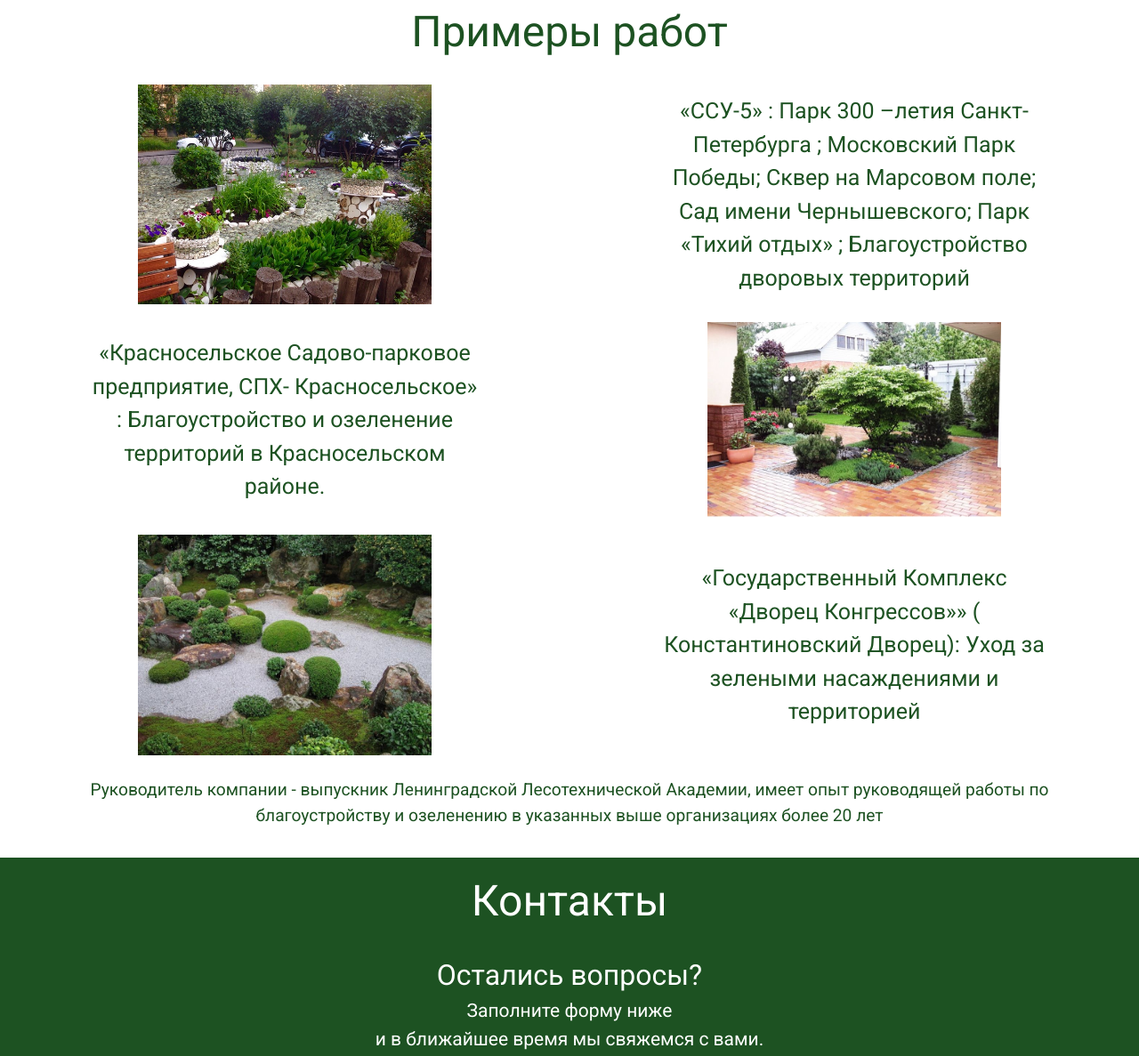
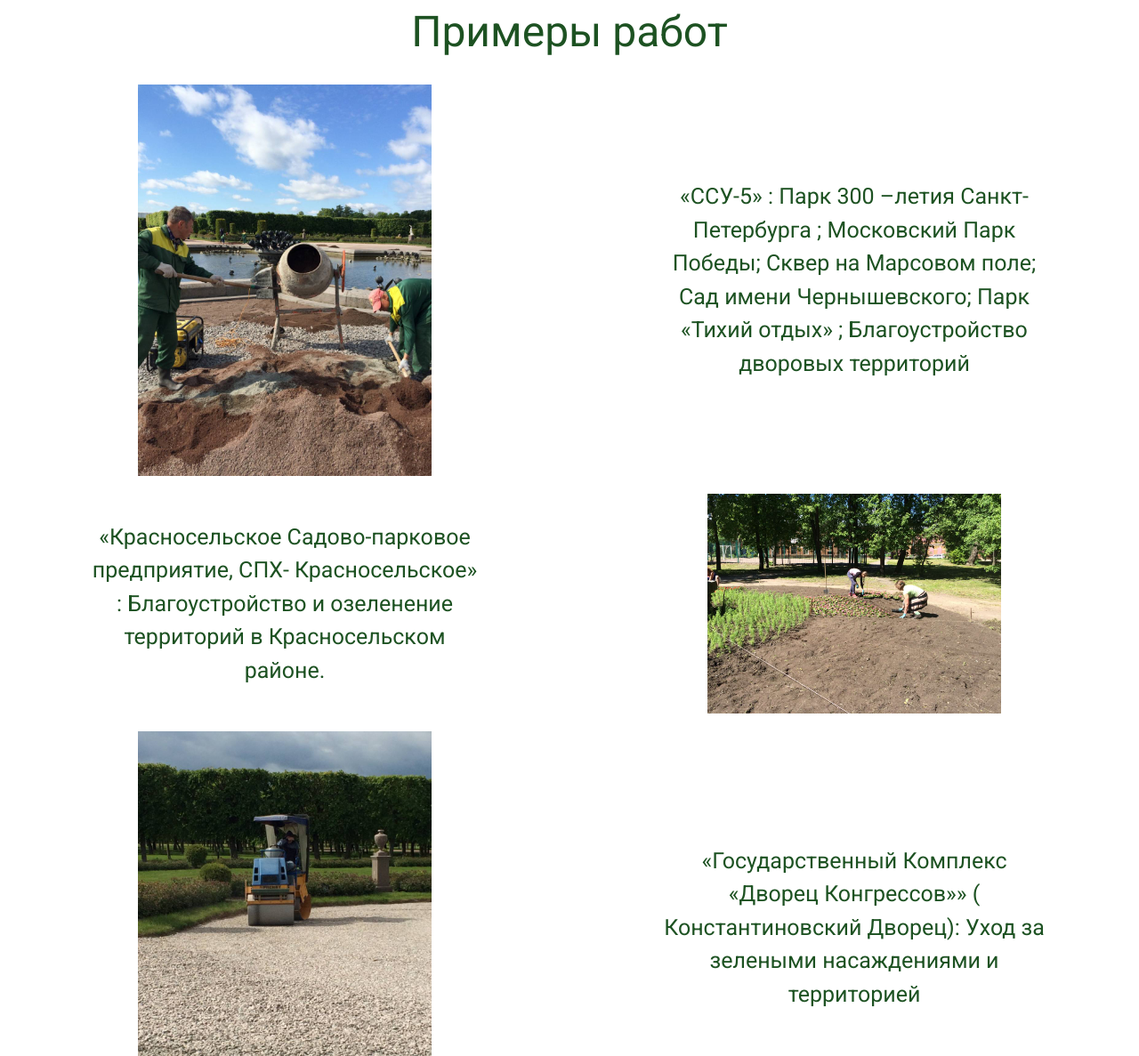
Before and after one commit to PhantomFlex/Oasis, a website: page public/index.html in a window 1280 px wide. Shown: the part 3117-4304 px from the top of the page at 89% size. Drawn offline with nearby package versions, Linux system fonts and the light colour scheme.

Commit message:
Change photos in portfolio

```diff
--- a/public/index.html
+++ b/public/index.html
@@ -112,15 +112,15 @@
     </div>
     <h1 class="section-title text-center">Примеры работ</h1>
     <div class="portfolio-container">
-        <div class="grid-image"><img src="images/portfolio/p1.jpg" width="75%" height="75%"></div>
+        <div class="grid-image"><img src="images/portfolio/p4.jpg" width="75%" height="75%"></div>
         <div class="grid-text">«ССУ-5» : Парк 300 –летия Санкт-Петербурга ; Московский Парк Победы; Сквер на Марсовом
             поле; Сад имени Чернышевского; Парк «Тихий отдых» ; Благоустройство дворовых территорий
         </div>
         <div class="grid-text">«Красносельское Садово-парковое предприятие, СПХ- Красносельское» : Благоустройство и
             озеленение территорий в Красносельском районе.
         </div>
-        <div class="grid-image"><img src="images/portfolio/p2.jpg" width="75%" height="75%"></div>
-        <div class="grid-image"><img src="images/portfolio/p3.jpg" width="75%" height="75%"></div>
+        <div class="grid-image"><img src="images/portfolio/p5.jpg" width="75%" height="75%"></div>
+        <div class="grid-image"><img src="images/portfolio/p6.jpg" width="75%" height="75%"></div>
         <div class="grid-text">«Государственный Комплекс «Дворец Конгрессов»» ( Константиновский Дворец): Уход за
             зелеными насаждениями и территорией
         </div>
@@ -189,9 +189,9 @@
 
     </div>
     <div style="padding: 1vw 1vw 0 1vw">
-        <p style="font-size: 0.75rem">Юридическое Лицо: ООО "Интернациональный Центр Моряков Санкт-Петербурга и Ленинградской области" ОГРН 1157847396190
+        <p style="padding: 0; font-size: 0.75rem">Юридическое Лицо: ООО "Интернациональный Центр Моряков Санкт-Петербурга и Ленинградской области" ОГРН 1157847396190
             ИНН 7805337747 КПП 780501001</p>
-        <p style="font-size: 0.75rem">По всем вопросам пишите: <a href="mailto:manager@oasisgreen.ru">manager@oasisgreen.ru</a></p>
+        <p style="padding: 0; font-size: 0.75rem">По всем вопросам пишите: <a href="mailto:manager@oasisgreen.ru">manager@oasisgreen.ru</a></p>
     </div>
 </div>
 
```
Also changed, not shown: public/images/portfolio/p4.jpg (added), public/images/portfolio/p5.jpg (added), public/images/portfolio/p6.jpg (added).
